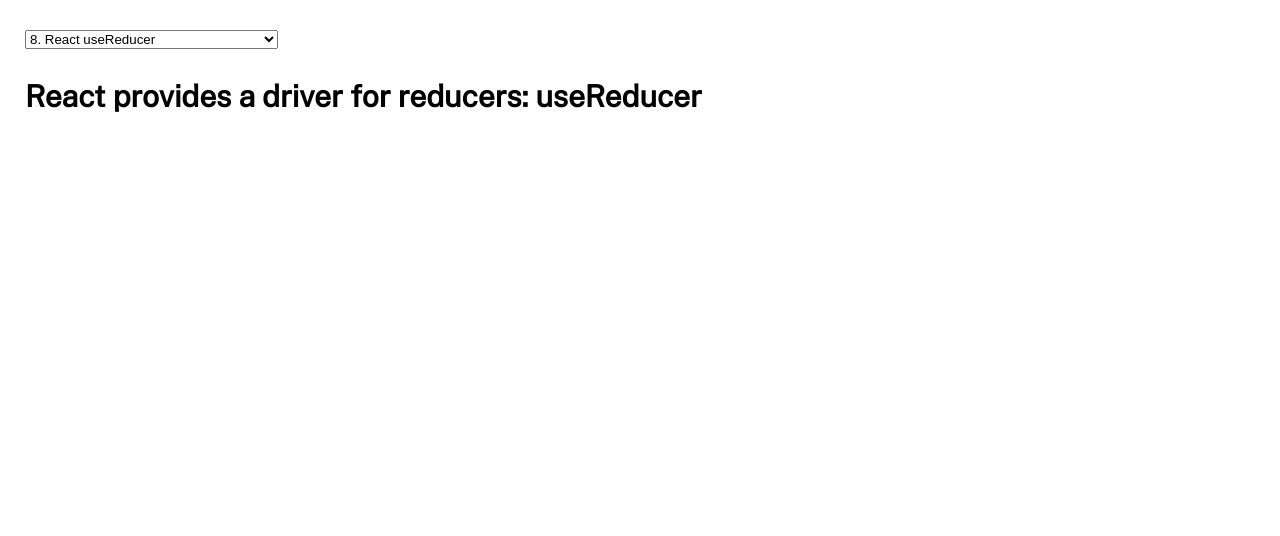
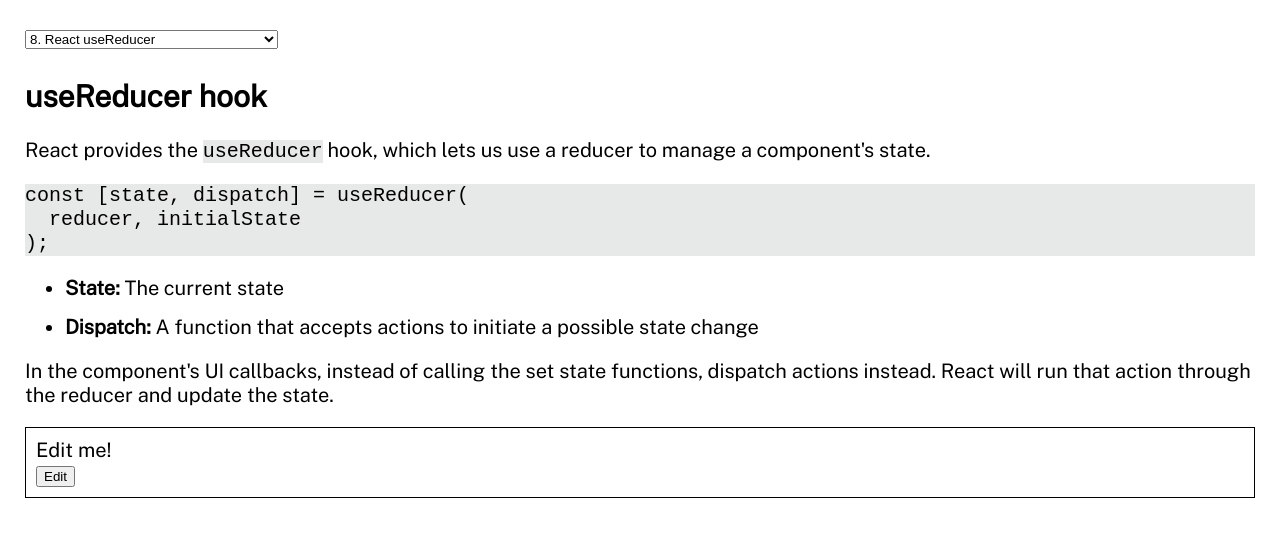
Before and after one commit to drbr/state-machine-talk, a React (Create React App) app: page / in a window 1280 px wide. Shown: the top 536 px of the page. Built offline with nearby package versions, Linux system fonts and the light colour scheme.

Commit message:
UseReducer slide

```diff
--- a/src/slides/3.ThisIsGettingOutOfHand.tsx
+++ b/src/slides/3.ThisIsGettingOutOfHand.tsx
@@ -1,4 +1,5 @@
-import { Mono } from '../talkUtils/FormattedText';
+import React from 'react';
+import { VerticalSpacer, Mono } from '../talkUtils/FormattedText';
 
 export function ThisIsGettingOutOfHand() {
   return (
@@ -18,6 +19,7 @@
           <Mono>editorValue</Mono> in readonly mode)
         </li>
       </ul>
+      <VerticalSpacer />
       <p>
         <strong>Rule of thumb:</strong> If multiple pieces of state depend on
         each other, or if multiple values get updated at the same time, manage
--- a/src/slides/4.TheReducerPattern.tsx
+++ b/src/slides/4.TheReducerPattern.tsx
@@ -1,7 +1,7 @@
 import React from 'react';
 import {
   EmojiListItem,
-  EmptyParagraph,
+  VerticalSpacer,
   Mono,
 } from '../talkUtils/FormattedText';
 
@@ -27,7 +27,7 @@
           can be used with any UI framework!
         </li>
       </ul>
-      <EmptyParagraph />
+      <VerticalSpacer />
       <ul>
         <EmojiListItem.Person>
           "O, wise reducer, hypothetically … if the current state were 2, what
--- a/src/slides/7.AReducerNeedsARuntime.tsx
+++ b/src/slides/7.AReducerNeedsARuntime.tsx
@@ -1,5 +1,6 @@
+import React from 'react';
 import { ReactComponent as ReducerRuntimeDiagram } from '../images/ReducerRuntimeDiagram.svg';
-import { Centered, Strike } from '../talkUtils/FormattedText';
+import { Centered, Strike, VerticalSpacer } from '../talkUtils/FormattedText';
 
 export function AReducerNeedsARuntime() {
   return (
@@ -17,6 +18,7 @@
         The reducer implements the business logic, and the framework/driver
         interprets that logic in the context of the application.
       </p>
+      <VerticalSpacer />
       <p>
         <Strike>Many popular technologies</Strike> Our entire computing world is
         based on this general concept:
--- a/src/slides/8.ReactUseReducer.tsx
+++ b/src/slides/8.ReactUseReducer.tsx
@@ -1,7 +1,150 @@
+import React, { useReducer } from 'react';
+import { VerticalSpacer, Mono, MonoBlock } from '../talkUtils/FormattedText';
+
+const assertUnreachable = (x: never) => {};
+
+const reducerExample = `const [state, dispatch] = useReducer(
+  reducer, initialState
+);
+`;
+
 export function ReactUseReducer() {
   return (
     <>
-      <h1>React provides a driver for reducers: useReducer</h1>
+      <h1>useReducer hook</h1>
+      <p>
+        React provides the <Mono>useReducer</Mono> hook, which lets us use a
+        reducer to manage a component's state.
+      </p>
+      <p>
+        <MonoBlock>{reducerExample}</MonoBlock>
+      </p>
+      <ul>
+        <li>
+          <strong>State:</strong> The current state
+        </li>
+        <li>
+          <strong>Dispatch:</strong> A function that accepts actions to initiate
+          a possible state change
+        </li>
+      </ul>
+      <p>
+        In the component's UI callbacks, instead of calling the set state
+        functions, dispatch actions instead. React will run that action through
+        the reducer and update the state.
+      </p>
+      <InlineEditor />
     </>
   );
 }
+
+type InlineEditorState = {
+  readonly savedValue: string;
+  readonly editorValue: string;
+  readonly isEditing: boolean;
+};
+
+type InlineEditorAction =
+  | {
+      type: 'START_EDITING' | 'CANCEL' | 'SAVE';
+    }
+  | {
+      type: 'EDIT_VALUE';
+      value: string;
+    };
+
+/** Reducer for the state transitions in the simple Inline Editor */
+function inlineEditorReducer(
+  prevState: InlineEditorState,
+  action: InlineEditorAction
+): InlineEditorState {
+  switch (action.type) {
+    case 'START_EDITING':
+      return {
+        savedValue: prevState.savedValue,
+        editorValue: prevState.savedValue,
+        isEditing: true,
+      };
+    case 'EDIT_VALUE':
+      return {
+        ...prevState,
+        editorValue: action.value,
+      };
+    case 'SAVE':
+      return {
+        ...prevState,
+        savedValue: prevState.editorValue,
+        isEditing: false,
+      };
+    case 'CANCEL':
+      return {
+        ...prevState,
+        isEditing: false,
+      };
+    default:
+      assertUnreachable(action);
+      return prevState;
+  }
+}
+
+const initialInlineEditorState: InlineEditorState = {
+  savedValue: 'Edit me!',
+  editorValue: 'I get overwritten when edit mode starts so I can be anything',
+  isEditing: false,
+};
+
+function InlineEditor() {
+  // Send the initial state to the reducer
+  const [state, dispatch] = useReducer(
+    inlineEditorReducer,
+    initialInlineEditorState
+  );
+
+  const readonlyView = (
+    <>
+      <span>{state.savedValue}</span>
+      <div>
+        <button onClick={() => dispatch({ type: 'START_EDITING' })}>
+          Edit
+        </button>
+      </div>
+    </>
+  );
+
+  const editingView = (
+    <>
+      <input
+        value={state.editorValue}
+        onChange={(event) =>
+          dispatch({ type: 'EDIT_VALUE', value: event.target.value })
+        }
+      />
+      <div>
+        <button
+          type="reset"
+          onClick={(event) => {
+            event.preventDefault();
+            dispatch({ type: 'CANCEL' });
+          }}
+        >
+          Cancel
+        </button>
+        <button
+          type="submit"
+          onClick={(event) => {
+            event.preventDefault();
+            dispatch({ type: 'SAVE' });
+          }}
+        >
+          Save
+        </button>
+      </div>
+    </>
+  );
+
+  return (
+    <form style={{ border: '1px solid black', padding: 10 }}>
+      {state.isEditing ? editingView : readonlyView}
+    </form>
+  );
+}
--- a/src/talkUtils/FormattedText.tsx
+++ b/src/talkUtils/FormattedText.tsx
@@ -7,6 +7,14 @@
   return <span className="monospaced">{props.children}</span>;
 }
 
+export function MonoBlock(props: { children: ReactNode }) {
+  return (
+    <div className="monospaced">
+      <pre>{props.children}</pre>
+    </div>
+  );
+}
+
 /**
  * Strikethrough text.
  */
@@ -14,8 +22,8 @@
   return <span className="strikethrough">{props.children}</span>;
 }
 
-export function EmptyParagraph() {
-  return <h1>{'\u200b'}</h1>;
+export function VerticalSpacer() {
+  return <div className="vertical-paragraph-spacer"></div>;
 }
 
 export function Centered(props: { children: ReactNode }) {
--- a/src/talkUtils/Talk.css
+++ b/src/talkUtils/Talk.css
@@ -18,6 +18,10 @@
   margin-top: 35px;
   flex: 1;
   position: relative;
+}
+
+.vertical-paragraph-spacer {
+  height: 20px;
 }
 
 .monospaced {
```
Also changed, not shown: src/slides/6.ReducerInCode_SwitchStatement.tsx (+6 -6 lines).
